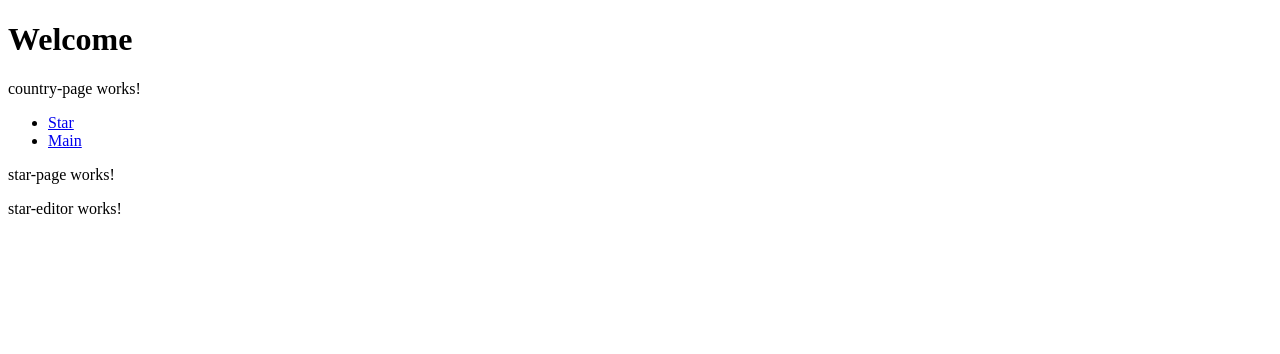
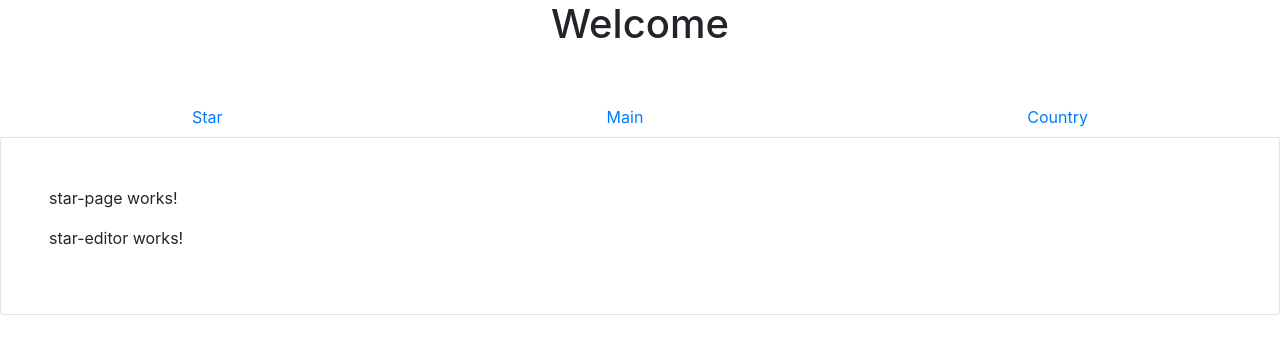
Before and after one commit to Java364/movieUniverseClient, an Angular app: page /star in a window 1280 px wide. Shown: the top 354 px of the page. Built offline with nearby package versions, Linux system fonts and the light colour scheme.

Commit message:
page component changes

```diff
--- a/src/app/app.component.html
+++ b/src/app/app.component.html
@@ -1,2 +1 @@
-<h1>Welcome</h1>
 <app-page></app-page>
--- a/src/app/page/admin/admin.module.ts
+++ b/src/app/page/admin/admin.module.ts
@@ -8,7 +8,8 @@ import { RouterModule, Routes } from '@angular/router';
 import { ComponentsModule } from 'src/app/components/components.module';
 
 const appRoutes: Routes = [
-  {path: 'star', component: StarPageComponent}
+  {path: 'star', component: StarPageComponent},
+  {path: 'country', component: CountryPageComponent}
 ];
 
 
--- a/src/app/page/page.component.css
+++ b/src/app/page/page.component.css
@@ -0,0 +1,3 @@
+h1 {
+    text-align: center;
+}
--- a/src/app/page/page.component.html
+++ b/src/app/page/page.component.html
@@ -1,4 +1,4 @@
-<app-country-page></app-country-page>
+<h1>Welcome</h1>
 <ul class="nav nav-tabs nav-fill mt-5">
     <li class="nav-item">
         <a routerLink="star" class="nav-link">Star</a>
@@ -6,6 +6,9 @@
     <li class="nav-item">
         <a routerLink="main" class="nav-link">Main</a>
     </li>
+    <li class="nav-item">
+        <a routerLink="country" class="nav-link">Country</a>
+    </li>
 </ul>
 <div class="border border-top-0 rounded p-5">
     <router-outlet></router-outlet>
--- a/src/app/page/page.module.ts
+++ b/src/app/page/page.module.ts
@@ -2,7 +2,6 @@ import { NgModule } from '@angular/core';
 import { CommonModule } from '@angular/common';
 import { AdminModule } from './admin/admin.module';
 import { PageComponent } from './page.component';
-import { MainPageComponent } from './user/main/main-page/main-page.component';
 import { UserModule } from './user/user.module';
 
 @NgModule({
--- a/src/index.html
+++ b/src/index.html
@@ -7,6 +7,14 @@
 
   <meta name="viewport" content="width=device-width, initial-scale=1">
   <link rel="icon" type="image/x-icon" href="favicon.ico">
+  <link rel="stylesheet" href="https://stackpath.bootstrapcdn.com/bootstrap/4.1.3/css/bootstrap.min.css" integrity="sha384-MCw98/SFnGE8fJT3GXwEOngsV7Zt27NXFoaoApmYm81iuXoPkFOJwJ8ERdknLPMO"
+    crossorigin="anonymous">
+  <script src="https://code.jquery.com/jquery-3.3.1.slim.min.js" integrity="sha384-q8i/X+965DzO0rT7abK41JStQIAqVgRVzpbzo5smXKp4YfRvH+8abtTE1Pi6jizo"
+    crossorigin="anonymous"></script>
+  <script src="https://cdnjs.cloudflare.com/ajax/libs/popper.js/1.14.3/umd/popper.min.js" integrity="sha384-ZMP7rVo3mIykV+2+9J3UJ46jBk0WLaUAdn689aCwoqbBJiSnjAK/l8WvCWPIPm49"
+    crossorigin="anonymous"></script>
+  <script src="https://stackpath.bootstrapcdn.com/bootstrap/4.1.3/js/bootstrap.min.js" integrity="sha384-ChfqqxuZUCnJSK3+MXmPNIyE6ZbWh2IMqE241rYiqJxyMiZ6OW/JmZQ5stwEULTy"
+    crossorigin="anonymous"></script>
 </head>
 <body>
   <app-root></app-root>
```
